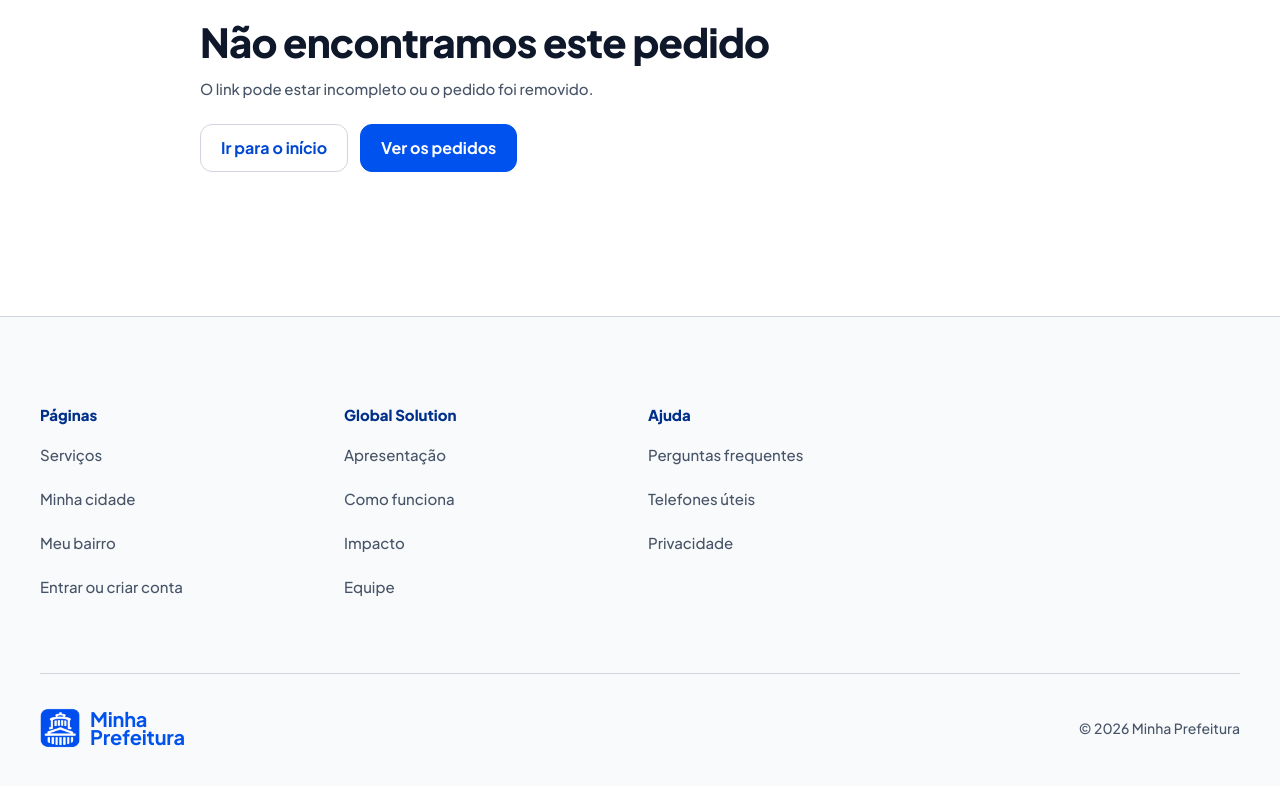
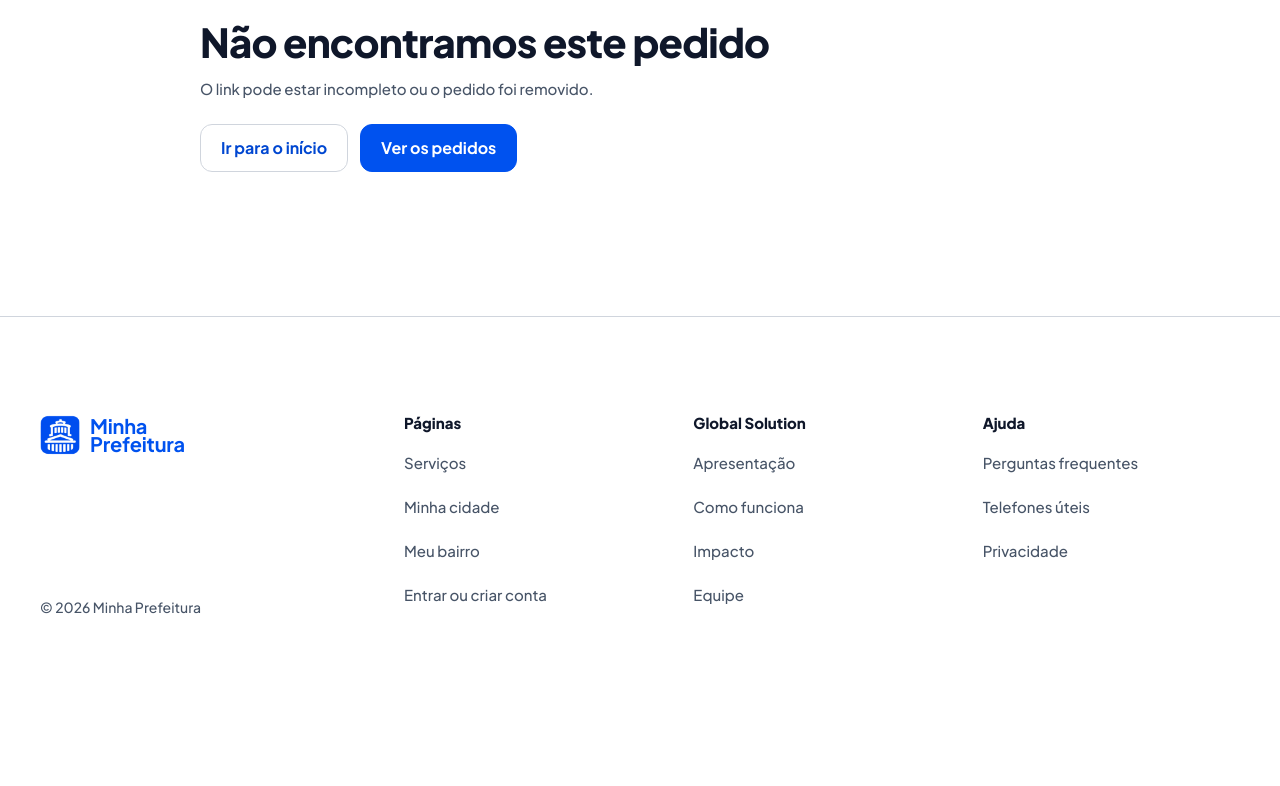
Before and after one commit to Grupo-GLYFFS/Minha-Cidade, a React (Vite) app: page /componentes in a window 1280 px wide. Shown: the part 10786-11572 px from the top of the page. After the commit the page ends 11483 px from the top, so only its background shows below. Built offline with nearby package versions, Linux system fonts and the light colour scheme; a web font is replaced by a local one.

Commit message:
feat: rodapé v4.1 no desenho da RP10 (logo e © à esquerda, 3 grupos à direita, fundo branco)

```diff
--- a/src/componentes/Rodape.jsx
+++ b/src/componentes/Rodape.jsx
@@ -4,8 +4,9 @@ import { LINKS_RODAPE } from '../dados/navegacao';
 import { useSessao } from '../contexto/useSessao';
 import classes from './Rodape.module.css';
 
-// Rodapé de todas as páginas: três grupos de links (Páginas · Global Solution · Ajuda)
-// e a linha final com o logo (leva ao Início) e o ©.
+// Rodapé de todas as páginas (desenho RP10): à esquerda, o logo (leva ao Início) em cima
+// e o © no pé; à direita, três grupos de links (Páginas · Global Solution · Ajuda).
+// No celular: logo, grupos e o © no fim.
 // Para quem entrou, "Entrar ou criar conta" vira "Meu perfil".
 export default function Rodape() {
   const { logado } = useSessao();
@@ -13,6 +14,10 @@ export default function Rodape() {
   return (
     <footer className={classes.rodape}>
       <div className={classes.miolo}>
+        <div className={classes.marca}>
+          <Logo />
+        </div>
+
         <div className={classes.grade}>
           {LINKS_RODAPE.map((grupo) => (
             <nav key={grupo.titulo} aria-label={grupo.titulo}>
@@ -34,10 +39,7 @@ export default function Rodape() {
           ))}
         </div>
 
-        <div className={classes.base}>
-          <Logo />
-          <p className={classes.creditos}>© 2026 Minha Prefeitura</p>
-        </div>
+        <p className={classes.creditos}>© 2026 Minha Prefeitura</p>
       </div>
     </footer>
   );
--- a/src/componentes/Rodape.module.css
+++ b/src/componentes/Rodape.module.css
@@ -1,25 +1,41 @@
-/* Rodapé: fundo cinza-claro, container de 1200.
-   Computador: 88 em cima, 3 grupos de 240 alinhados à esquerda (vão de 64) → 64 → linha final com o logo à esquerda e o © à direita, 64 embaixo.
-   Celular: 64 em cima, 2 colunas com Ajuda embaixo de Páginas (vãos de 40 e 24) → 48 → logo em cima do ©, 48 embaixo. */
+/* Rodapé (RP10): fundo branco, container de 1200.
+   Computador: coluna de 300 com o logo em cima e o © no pé (alinhado à base do último link),
+   64 até os 3 grupos de links; 96 em cima e 80 embaixo.
+   Celular: logo → grupos em 2 colunas → ©, com 48 entre eles; 72 em cima e 56 embaixo. */
 
 .rodape {
   margin-top: auto;
-  background: var(--cor-fundo-card);
+  background: var(--cor-superficie);
   border-top: var(--espessura-borda) solid var(--cor-borda);
   color: var(--cor-texto);
 }
 
 .miolo {
   box-sizing: border-box;
+  display: grid;
+  grid-template-columns: rem(300px) minmax(0, 1fr);
+  grid-template-rows: auto 1fr;
+  grid-template-areas:
+    'marca grade'
+    'copy grade';
+  gap: rem(40px) rem(64px);
   width: min(var(--largura-topo), calc(100% - rem(64px)));
   margin-inline: auto;
-  padding: rem(88px) 0 rem(64px);
+  padding: rem(96px) 0 rem(80px);
+}
+
+.marca {
+  grid-area: marca;
+  display: flex;
+  flex-direction: column;
+  align-items: flex-start;
 }
 
 .grade {
+  grid-area: grade;
   display: grid;
-  grid-template-columns: repeat(3, minmax(0, rem(240px)));
-  gap: rem(32px) rem(64px);
+  grid-template-columns: repeat(3, minmax(0, 1fr));
+  gap: rem(40px) rem(32px);
 }
 
 .titulo {
@@ -27,7 +43,7 @@
   font-size: rem(15px);
   font-weight: 800;
   line-height: rem(20px);
-  color: var(--cor-azul-tinta);
+  color: var(--cor-texto);
 }
 
 .lista {
@@ -53,17 +69,9 @@
   text-underline-offset: 3px;
 }
 
-.base {
-  display: flex;
-  align-items: center;
-  justify-content: space-between;
-  gap: rem(24px);
-  margin-top: rem(64px);
-  padding-top: rem(32px);
-  border-top: var(--espessura-borda) solid var(--cor-borda);
-}
-
 .creditos {
+  grid-area: copy;
+  align-self: end;
   margin: 0;
   font-size: rem(14px);
   font-weight: 500;
@@ -73,19 +81,18 @@
 
 @media (max-width: $mantine-breakpoint-sm) {
   .miolo {
-    padding: rem(64px) 0 rem(48px);
+    grid-template-columns: minmax(0, 1fr);
+    grid-template-rows: auto;
+    grid-template-areas:
+      'marca'
+      'grade'
+      'copy';
+    row-gap: rem(48px);
+    padding: rem(72px) 0 rem(56px);
   }
 
   .grade {
     grid-template-columns: repeat(2, minmax(0, 1fr));
     gap: rem(40px) rem(24px);
   }
-
-  .base {
-    flex-direction: column;
-    align-items: flex-start;
-    gap: rem(16px);
-    margin-top: rem(48px);
-    padding-top: rem(24px);
-  }
 }
```
